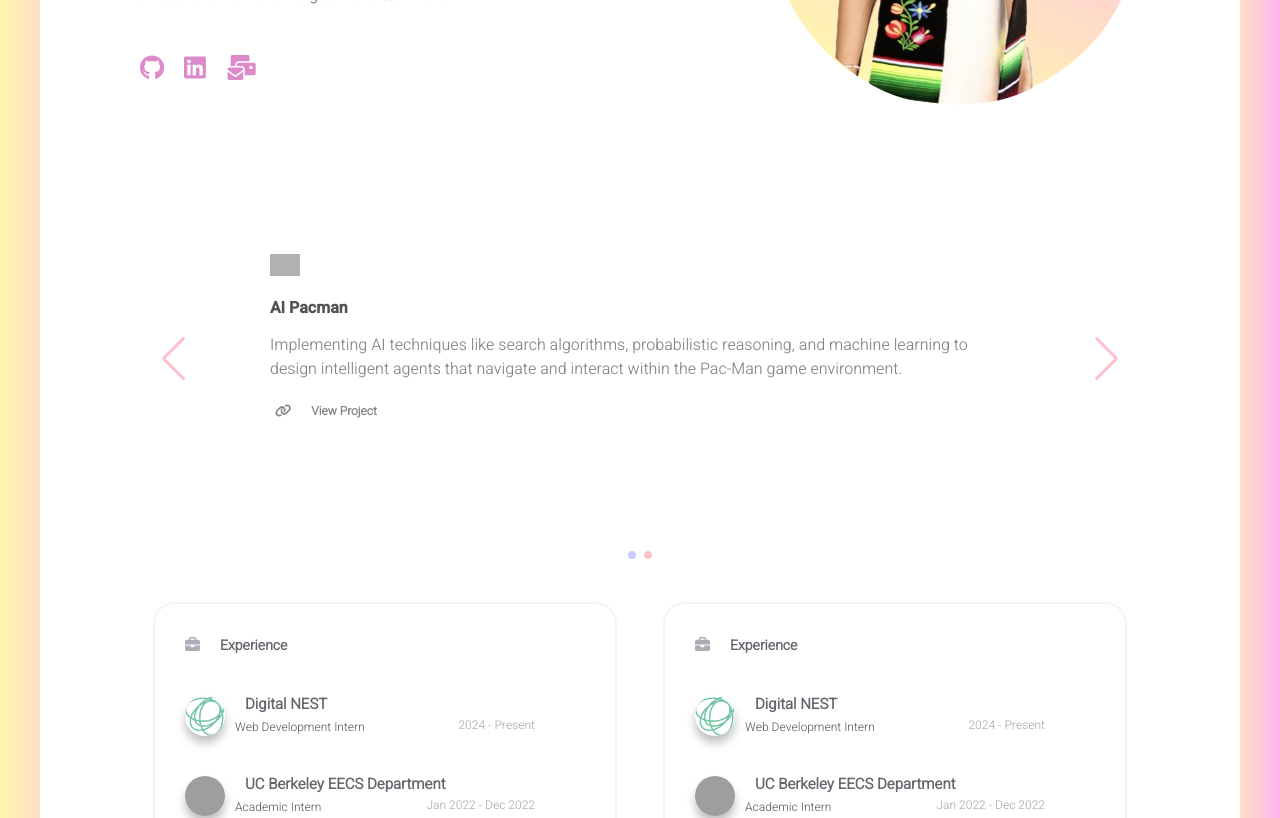
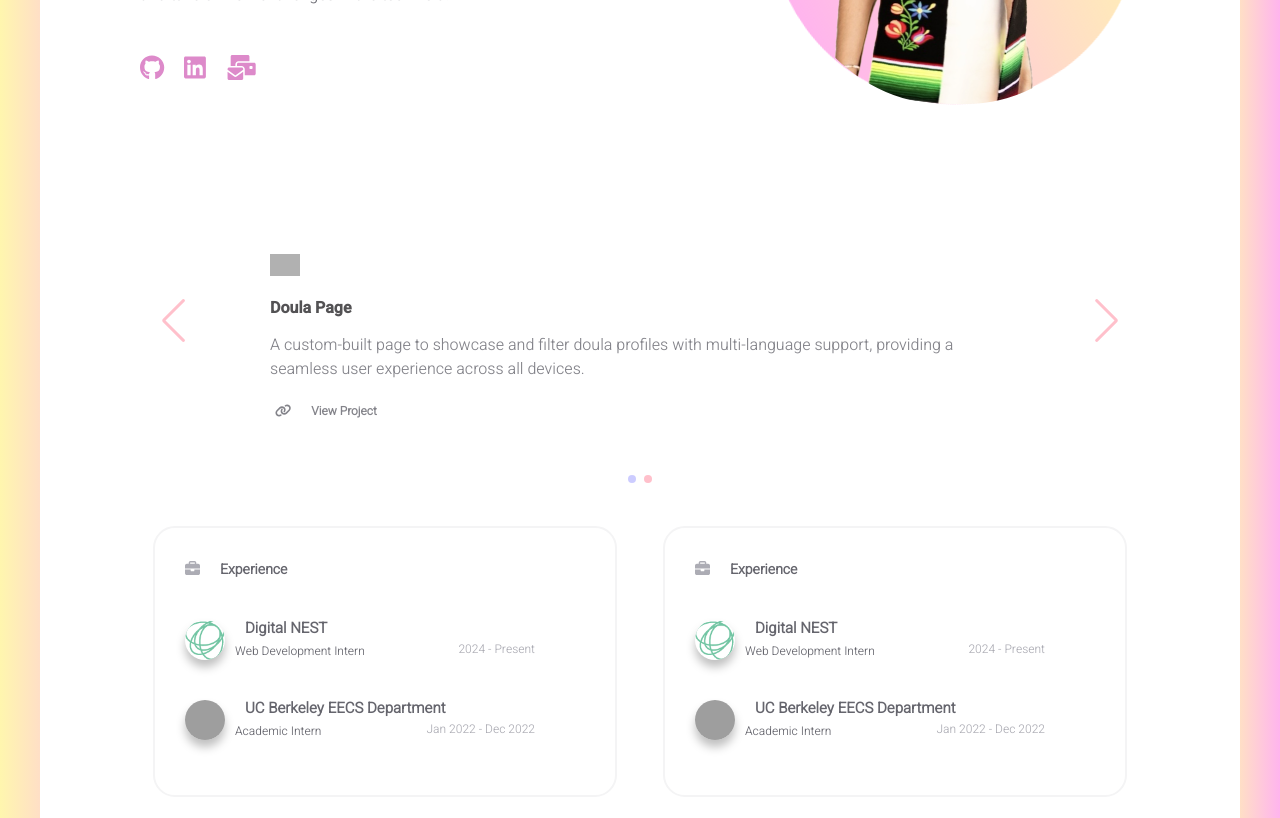
Before and after one commit to jacky-p/portfolio-v1, a React (Create React App) app: page / in a window 1280 px wide. Shown: the part 580-1398 px from the top of the page. Built offline with nearby package versions, Linux system fonts and the light colour scheme; grey boxes are pictures that could not be loaded.

Commit message:
edits to proj des & contact page

```diff
--- /dev/null
+++ b/src/components/contact/contactForm.jsx
@@ -0,0 +1,26 @@
+import { useState } from "react";
+
+const ContactForm = () => {
+  const [form, setForm] = useState({ name: "", email: "", message: "" });
+
+  const handleChange = (e) => {
+    setForm({ ...form, [e.target.name]: e.target.value });
+  };
+
+  const handleSubmit = (e) => {
+    e.preventDefault(); // Prevent page refresh
+    console.log("Form Submitted:", form);
+    alert("Form submitted successfully!");
+  };
+
+  return (
+    <form onSubmit={handleSubmit}>
+      <input type="text" name="name" placeholder="Your Name" value={form.name} onChange={handleChange} required />
+      <input type="email" name="email" placeholder="Your Email" value={form.email} onChange={handleChange} required />
+      <textarea name="message" placeholder="Your Message" value={form.message} onChange={handleChange} required />
+      <button type="submit">Send</button>
+    </form>
+  );
+};
+
+export default ContactForm;
--- a/src/data/user.js
+++ b/src/data/user.js
@@ -25,9 +25,7 @@ const INFO = {
 		title: "I’m Jacqueline P. I live in California, where I design the future.",
 		description:
 			"With a BS in Electrical Engineering and Computer Science, I’ve had the opportunity to work with a wide range of programming languages and contribute to various stages of software development. From building applications to troubleshooting and optimizing code, I’ve gained practical experience in both the technical and problem-solving aspects of software engineering. I’m deeply committed to continuous learning, and as I begin my career, I’m excited to take on new challenges and contribute to meaningful projects while further refining my skills as a software engineer.",
-
 	},
-
 
 	projects: [
 		{
@@ -37,21 +35,35 @@ const INFO = {
 			techStack: {
 				frontend: "HTML, CSS, JavaScript",
 				logicAlgorithm: "JavaScript for dynamic schedule generation",
-				backend: "(Optional Future Enhancements): Firebase/Google Sheets for data storage"
+				backend:
+					"(Optional Future Enhancements): Firebase/Google Sheets for data storage",
 			},
-			motivation: "Manually scheduling interns while maintaining balanced and diverse pairings across departments and locations can be time-consuming and error-prone. This project aims to automate the process, ensuring fair distribution while reducing scheduling conflicts.",
-			features: ["Upload or input a list of interns", "Filter schedules by department, location, or both", "Ensure interns are uniquely paired across departments/locations", "Dynamically generate and display schedules in a user-friendly format", "Export schedules as an CSV"],
+			motivation:
+				"Manually scheduling interns while maintaining balanced and diverse pairings across departments and locations can be time-consuming and error-prone. This project aims to automate the process, ensuring fair distribution while reducing scheduling conflicts.",
+			features: [
+				"Upload or input a list of interns",
+				"Filter schedules by department, location, or both",
+				"Ensure interns are uniquely paired across departments/locations",
+				"Dynamically generate and display schedules in a user-friendly format",
+				"Export schedules as an CSV",
+			],
 			challenges: [
 				{
 					challenge: "Ensuring unique pairings",
-					description: "Used a combination of sorting and randomization algorithms to prevent duplicate pairings while meeting filter criteria."
+					description:
+						"Used a combination of sorting and randomization algorithms to prevent duplicate pairings while meeting filter criteria.",
 				},
 				{
 					challenge: "Scalability",
-					description: "Designed logic to accommodate varying numbers of interns and customizable parameters.",
-				}
+					description:
+						"Designed logic to accommodate varying numbers of interns and customizable parameters.",
+				},
 			],
-			impact: ["Eliminates manual scheduling efforts.", "Ensures balanced and diverse intern interactions.", "Provides a flexible and efficient scheduling system."],
+			impact: [
+				"Eliminates manual scheduling efforts.",
+				"Ensures balanced and diverse intern interactions.",
+				"Provides a flexible and efficient scheduling system.",
+			],
 			logo: "https://cdn.jsdelivr.net/npm/programming-languages-logos/src/javascript/javascript.png",
 			linkText: "View Project",
 			link: "https://bizznest.github.io/salinas-bizznest-scheduler/",
@@ -59,28 +71,74 @@ const INFO = {
 			images: [
 				{
 					src: "nestmeet1.png",
-					caption: "Interns must be selected to generate pairings"
+					caption: "Interns must be selected to generate",
 				},
 				{
 					src: "nestmeet2.png",
-					caption: "Users can select any combination of pairings"
+					caption: "Users can select any combination of pairings",
 				},
 				{
 					src: "nestmeet3.png",
-					caption: "Edit pairings after they have been generated"
+					caption: "Edit pairings after they have been generated",
 				},
 			],
 		},
 
 		{
-			title: "AI Pacman",
+			title: "Doula Page",
 			description:
-				"Implementing AI techniques like search algorithms, probabilistic reasoning, and machine learning to design intelligent agents that navigate and interact within the Pac-Man game environment.",
-			logo: "https://cdn.jsdelivr.net/npm/programming-languages-logos/src/python/python.png",
+				"A custom-built page to showcase and filter doula profiles with multi-language support, providing a seamless user experience across all devices.",
+			techStack: {
+				frontend: "HTML, CSS, JavaScript",
+				logicAlgorithm: "JavaScript for dynamic schedule generation",
+				backend:
+					"(Optional Future Enhancements): Firebase/Google Sheets for data storage",
+			},
+			motivation:
+				"Manually scheduling interns while maintaining balanced and diverse pairings across departments and locations can be time-consuming and error-prone. This project aims to automate the process, ensuring fair distribution while reducing scheduling conflicts.",
+			features: [
+				"Upload or input a list of interns",
+				"Filter schedules by department, location, or both",
+				"Ensure interns are uniquely paired across departments/locations",
+				"Dynamically generate and display schedules in a user-friendly format",
+				"Export schedules as an CSV",
+			],
+			challenges: [
+				{
+					challenge: "Ensuring unique pairings",
+					description:
+						"Used a combination of sorting and randomization algorithms to prevent duplicate pairings while meeting filter criteria.",
+				},
+				{
+					challenge: "Scalability",
+					description:
+						"Designed logic to accommodate varying numbers of interns and customizable parameters.",
+				},
+			],
+			impact: [
+				"Eliminates manual scheduling efforts.",
+				"Ensures balanced and diverse intern interactions.",
+				"Provides a flexible and efficient scheduling system.",
+			],
+			logo: "https://cdn.jsdelivr.net/npm/programming-languages-logos/src/javascript/javascript.png",
 			linkText: "View Project",
-			link: "https://github.com",
+			link: "https://bizznest.github.io/salinas-bizznest-scheduler/",
+			gitRepo: "https://github.com/",
+			images: [
+				{
+					src: "nestmeet1.png",
+					caption: "Interns must be selected to generate",
+				},
+				{
+					src: "nestmeet2.png",
+					caption: "Users can select any combination of pairings",
+				},
+				{
+					src: "nestmeet3.png",
+					caption: "Edit pairings after they have been generated",
+				},
+			],
 		},
-
 	],
 };
 
--- a/src/pages/carousel.jsx
+++ b/src/pages/carousel.jsx
@@ -1,6 +1,6 @@
 import { Swiper, SwiperSlide } from "swiper/react";
 import { FreeMode, Autoplay, Navigation, Pagination } from "swiper/modules";
-import Project from "../components/projects/project";
+
 import INFO from "../data/user";
 import "swiper/css";
 import "swiper/css/free-mode";
@@ -10,17 +10,17 @@ import "swiper/css/pagination";
 import "./styles/carousel.css";
 
 
-export default function ProjectCarousel() {
+const Carousel = ({slidesPerView = 1, delay = 3500, showNav = true, children}) => {
   return (
     <div className="flex justify-center items-center w-full min-h-screen bg-gray-100 p-4">
       <Swiper
         freeMode={true}
         grabCursor={true}
-        slidesPerView={1}
+        slidesPerView={slidesPerView}
         spaceBetween={30} // Adjust spacing between slides
         modules={[FreeMode, Autoplay, Navigation, Pagination]} // Add Navigation module
         autoplay={{
-          delay: 3500, // Autoplay delay
+          delay: delay, // Autoplay delay
           disableOnInteraction: true,
         }}
         loop={true}
@@ -35,26 +35,19 @@ export default function ProjectCarousel() {
           nextEl: '.swiper-button-next', // Link to custom next button
         }}
       >
-        {INFO.projects.map((project, index) => (
-          <SwiperSlide key={index} className="w-64 p-8 bg-white rounded-lg shadow-lg text-center">
-            <div className="slide-container">
-                <Project
-                    logo={project.logo}
-                    title={project.title}
-                    description={project.description}
-                    linkText={project.linkText}
-                    link={project.link}
-                />
+        {children}
 
-            </div>
+        {showNav && (
+          <>
+            <div className="swiper-button-prev text-gray-800"></div>
+            <div className="swiper-button-next text-gray-800"></div>
+          </>
+        )}
 
-          </SwiperSlide>
-        ))}
-        <div className="swiper-button-prev text-gray-800"></div>
-        <div className="swiper-button-next text-gray-800"></div>
 
         <div className="swiper-pagination"></div>
       </Swiper>
     </div>
   );
 }
+export default Carousel
--- a/src/pages/contact.jsx
+++ b/src/pages/contact.jsx
@@ -10,6 +10,9 @@ import INFO from "../data/user";
 import SEO from "../data/seo";
 
 import "./styles/contact.css";
+import ContactForm from "../components/contact/contactForm";
+import { faEnvelope } from "@fortawesome/free-solid-svg-icons";
+import { faGithub, faLinkedin } from "@fortawesome/free-brands-svg-icons";
 
 const Contact = () => {
 	useEffect(() => {
@@ -44,38 +47,43 @@ const Contact = () => {
 						</div>
 
 						<div className="subtitle contact-subtitle">
-							Thank you for your interest in getting in touch with
-							me. I welcome your feedback, questions, and
-							suggestions. If you have a specific question or
-							comment, please feel free to email me directly at
-							&nbsp;{" "}
-							<a href={`mailto:${INFO.main.email}`}>
+							Thank you for your interest in reaching out. I
+							greatly value your feedback, questions, and
+							suggestions. Should you have any specific inquiries
+							or comments, please feel free to email me directly
+							at{" "}
+							<a
+								className="email-link"
+								href={`mailto:${INFO.main.email}`}
+							>
 								{INFO.main.email}
 							</a>
-							. I make an effort to respond to all messages within
-							24 hours, although it may take me longer during busy
-							periods. Alternatively, you can use the contact form
-							on my website to get in touch. Simply fill out the
-							required fields and I'll get back to you as soon as
-							possible. Finally, if you prefer to connect on
-							social media, you can find me on{" "}
-							<a
-								href={INFO.socials.instagram}
-								target="_blank"
-								rel="noreferrer"
-							>
-								{INFO.socials.instagram}
-							</a>
-							. I post regular updates and engage with my
-							followers there, so don't hesitate to reach out.
-							Thanks again for your interest, and I look forward
-							to hearing from you!
 						</div>
 					</div>
 
 					<div className="socials-container">
+						<div className="contact-socials-subtitle">
+							<h3>
+								Contact Me
+								<br />
+								through
+								<br />
+								Socials!
+							</h3>
+						</div>
 						<div className="contact-socials">
-							<Socials />
+							<Socials>
+								<Socials.SocialIcon
+									icon={faGithub}
+									link={INFO.socials.github}
+									label={"GitHub"}
+								/>
+								<Socials.SocialIcon
+									icon={faLinkedin}
+									link={INFO.socials.linkedin}
+									label={"LinkedIn"}
+								/>
+							</Socials>
 						</div>
 					</div>
 
--- a/src/pages/homepage.jsx
+++ b/src/pages/homepage.jsx
@@ -1,12 +1,10 @@
 import React, { useState, useEffect } from "react";
 import { Helmet } from "react-helmet";
+import { SwiperSlide } from "swiper/react";
 
 import { faMailBulk } from "@fortawesome/free-solid-svg-icons";
 import { FontAwesomeIcon } from "@fortawesome/react-fontawesome";
-import {
-	faGithub,
-	faLinkedin,
-} from "@fortawesome/free-brands-svg-icons";
+import { faGithub, faLinkedin } from "@fortawesome/free-brands-svg-icons";
 
 import Logo from "../components/common/logo";
 import Footer from "../components/common/footer";
@@ -18,7 +16,8 @@ import INFO from "../data/user";
 import SEO from "../data/seo";
 
 import "./styles/homepage.css";
-import ProjectCarousel from "./carousel";
+import Project from "../components/projects/project";
+import Carousel from "./carousel";
 
 const Homepage = () => {
 	const [stayLogo, setStayLogo] = useState(false);
@@ -145,7 +144,30 @@ const Homepage = () => {
 						</div>
 
 						<div className="homepage-projects">
-							<ProjectCarousel />
+							<Carousel
+								slidesPerView={1}
+								delay={3500}
+								showNav={true}
+							>
+								{INFO.projects.map((project, index) => (
+									<SwiperSlide
+										key={index}
+										className="w-64 p-2 bg-white rounded-lg shadow-lg text-center"
+									>
+										<div className="slide-container">
+											<Project
+												logo={project.logo}
+												title={project.title}
+												description={
+													project.description
+												}
+												linkText={project.linkText}
+												link={project.link}
+											/>
+										</div>
+									</SwiperSlide>
+								))}
+							</Carousel>
 						</div>
 
 						<div className="homepage-after-title">
--- a/src/pages/projectDescription.jsx
+++ b/src/pages/projectDescription.jsx
@@ -12,7 +12,8 @@ import "./styles/projectDescription.css";
 import { faLink } from "@fortawesome/free-solid-svg-icons";
 import { faGithub } from "@fortawesome/free-brands-svg-icons";
 import Socials from "../components/about/socials";
-
+import Carousel from "./carousel";
+import { SwiperSlide } from "swiper/react";
 
 const ProjectPage = () => {
 	useEffect(() => {
@@ -50,30 +51,35 @@ const ProjectPage = () => {
 							<div className="pd-text pd-subtitle">
 								{INFO.projects[0].description}
 							</div>
-
 						</div>
 						<div className="left-project-container">
-
 							<div className="tech-container pd-text">
 								<h2 className="techTitle">Tech Stack</h2>
 								<p>
-                                    <strong>Frontend:</strong> {INFO.projects[0].techStack.frontend} <br/>
-                                    <strong>Logic & Algorithm:</strong> {INFO.projects[0].techStack.logicAlgorithm} <br/>
-                                    <strong>Backend:</strong> {INFO.projects[0].techStack.backend}
+									<strong>Frontend:</strong>{" "}
+									{INFO.projects[0].techStack.frontend} <br />
+									<strong>Logic & Algorithm:</strong>{" "}
+									{INFO.projects[0].techStack.logicAlgorithm}{" "}
+									<br />
+									<strong>Backend:</strong>{" "}
+									{INFO.projects[0].techStack.backend}
 								</p>
-
-
 							</div>
 
 							<div className="feature-container pd-text">
 								<h2 className="featureTitle">Features</h2>
-                                {INFO.projects[0].features.map((feature, index) => (
-                                    <div className="feature-list list-points" key={index}>
+								{INFO.projects[0].features.map(
+									(feature, index) => (
+										<div
+											className="feature-list list-points"
+											key={index}
+										>
 											<ul>
 												<li>{feature}</li>
 											</ul>
 										</div>
-                                ))}
+									)
+								)}
 							</div>
 
 							<div className="motivation-container pd-text">
@@ -83,35 +89,62 @@ const ProjectPage = () => {
 
 							<div className="challenges-container pd-text">
 								<h2 className="challengesTitle">Challenges</h2>
-                                {INFO.projects[0].challenges.map((challenge, index) => (
-                                    <div className="challenge-list list-points" key={index}>
+								{INFO.projects[0].challenges.map(
+									(challenge, index) => (
+										<div
+											className="challenge-list list-points"
+											key={index}
+										>
 											<ul>
-                                            <li><strong>{challenge.challenge}: </strong> {challenge.description}</li>
+												<li>
+													<strong>
+														{challenge.challenge}:{" "}
+													</strong>{" "}
+													{challenge.description}
+												</li>
 											</ul>
 										</div>
-                                ))}
+									)
+								)}
 							</div>
 
 							<div className="impact-container pd-text">
 								<h2 className="impactTitle">Impact</h2>
-                                {INFO.projects[0].impact.map((point, index) => (
-                                    <div className="impact-list list-points" key={index}>
-                                        <ul>
-                                            <li>{point}</li>
-                                        </ul>
+								<Carousel
+									slidesPerView={1}
+									delay={3500}
+									showNav={false}
+								>
+									{INFO.projects[0].impact.map(
+										(point, index) => (
+											<SwiperSlide
+												key={index}
+												className="feat-slide w-64 p-4 bg-white rounded-lg shadow-lg text-center"
+											>
+												<div className="feat-slide-container">
+													<p>{point}</p>
 												</div>
-                                ))}
+											</SwiperSlide>
+										)
+									)}
+								</Carousel>
 							</div>
 						</div>
 						<div className="right-project-container">
 							<video className="pd-vid" autoPlay loop muted>
-                                <source src="nestmeet-demo.mp4" type="video/mp4"/>
+								<source
+									src="nestmeet-demo.mp4"
+									type="video/mp4"
+								/>
 								Your browser does not support the video tag.
 							</video>
 
 							{INFO.projects[0].images.map((image, index) => (
 								<figure>
-                                    <img className="pd-image img1" src={image.src} />
+									<img
+										className="pd-image img1"
+										src={image.src}
+									/>
 									<figcaption>{image.caption}</figcaption>
 								</figure>
 							))}
@@ -121,8 +154,16 @@ const ProjectPage = () => {
 
 								<div className="project-links">
 									<Socials>
-                                        <Socials.SocialIcon icon={faGithub} link={INFO.projects[0].gitRepo} label={"Link to Github Repo"} />
-                                        <Socials.SocialIcon icon={faLink} link={INFO.projects[0].link} label={"Demo Link"} />
+										<Socials.SocialIcon
+											icon={faGithub}
+											link={INFO.projects[0].gitRepo}
+											label={"Link to Github Repo"}
+										/>
+										<Socials.SocialIcon
+											icon={faLink}
+											link={INFO.projects[0].link}
+											label={"Demo Link"}
+										/>
 									</Socials>
 								</div>
 							</div>
--- a/src/pages/styles/carousel.css
+++ b/src/pages/styles/carousel.css
@@ -9,6 +9,7 @@
 
 .slide-container {
     padding: 100px;
+    padding-bottom: 0px;
 }
 
 
@@ -26,3 +27,7 @@
 .swiper-pagination-bullet-active {
     background: pink;  /* Orange color for the active dot */
 }
+
+.swiper-pagination {
+  position: relative;
+}
--- a/src/pages/styles/contact.css
+++ b/src/pages/styles/contact.css
@@ -14,7 +14,7 @@
 }
 
 .contact-subtitle {
-	width: 100% !important;
+	width: 100%;
 }
 
 .contact-container {
@@ -22,17 +22,32 @@
 	flex-direction: column;
 	justify-content: space-around;
 	margin-top: 120px;
+	height: 100%;
 }
-
 
 .socials-container {
 	display: flex;
-	flex-direction: column;
-	margin-top: 80px;
+	flex-direction: row;
+	column-gap: 20px;
+	justify-content: center;
+	align-items: center;
+}
+
+.contact-socials-subtitle {
+	text-align: center;
 }
 
 .contact-socials {
 	display: flex;
-	justify-content: flex-start;
+	justify-content: center;
 	align-items: center;
 }
+
+.social {
+	padding-bottom: 0;
+}
+
+.email-link {
+	color: var(--link-color);
+	font-weight: bolder;
+}
--- a/src/pages/styles/homepage.css
+++ b/src/pages/styles/homepage.css
@@ -100,20 +100,26 @@
 	padding-top: 30px;
 }
 
-
-
 .bg-image {
 	position: absolute;
-	background: linear-gradient(90deg, rgba(255,246,174,1) 0%,  rgba(255,180,238,1) 100%);
+	background: linear-gradient(
+		90deg,
+		rgba(255, 246, 174, 1) 0%,
+		rgba(255, 180, 238, 1) 100%
+	);
 	width: 370px;
 	height: 370px;
 	border-radius: 50%;
-	animation: spin 7000ms infinite linear;
+	animation: spin 4000ms infinite linear;
 }
 
 @keyframes spin {
-	from { transform: rotate(0deg); }
-	to { transform: rotate(360deg); }
+	from {
+		transform: rotate(0deg);
+	}
+	to {
+		transform: rotate(360deg);
+	}
 }
 
 @media (max-width: 1024px) {
--- a/src/pages/styles/projectDescription.css
+++ b/src/pages/styles/projectDescription.css
@@ -29,7 +29,7 @@
 }
 
 .pd-main-container h2 {
-    margin: 20px 0 20px 0;
+    margin: 0px 0 20px 0;
 }
 
 .pd-container {
@@ -43,6 +43,9 @@
 
 .left-project-container {
     grid-area: left;
+	display: flex;
+	flex-direction: column;
+	row-gap: 20px;
     padding-right: 20px;
 }
 
@@ -123,6 +126,12 @@
     margin: 0;
 }
 
+.impact-container {
+	text-align: center;
+	padding: 10px;
+
+}
+
 
 @media (max-width: 1024px) {
 	.pd-title {
```
Also changed, not shown: src/components/about/socials.jsx (+0 -63 lines), src/components/contact/styles/contactForm.css (added), 1 other file (tests, documents, lock files or other folders). Lines whose indentation alone changed are shown as unchanged.
